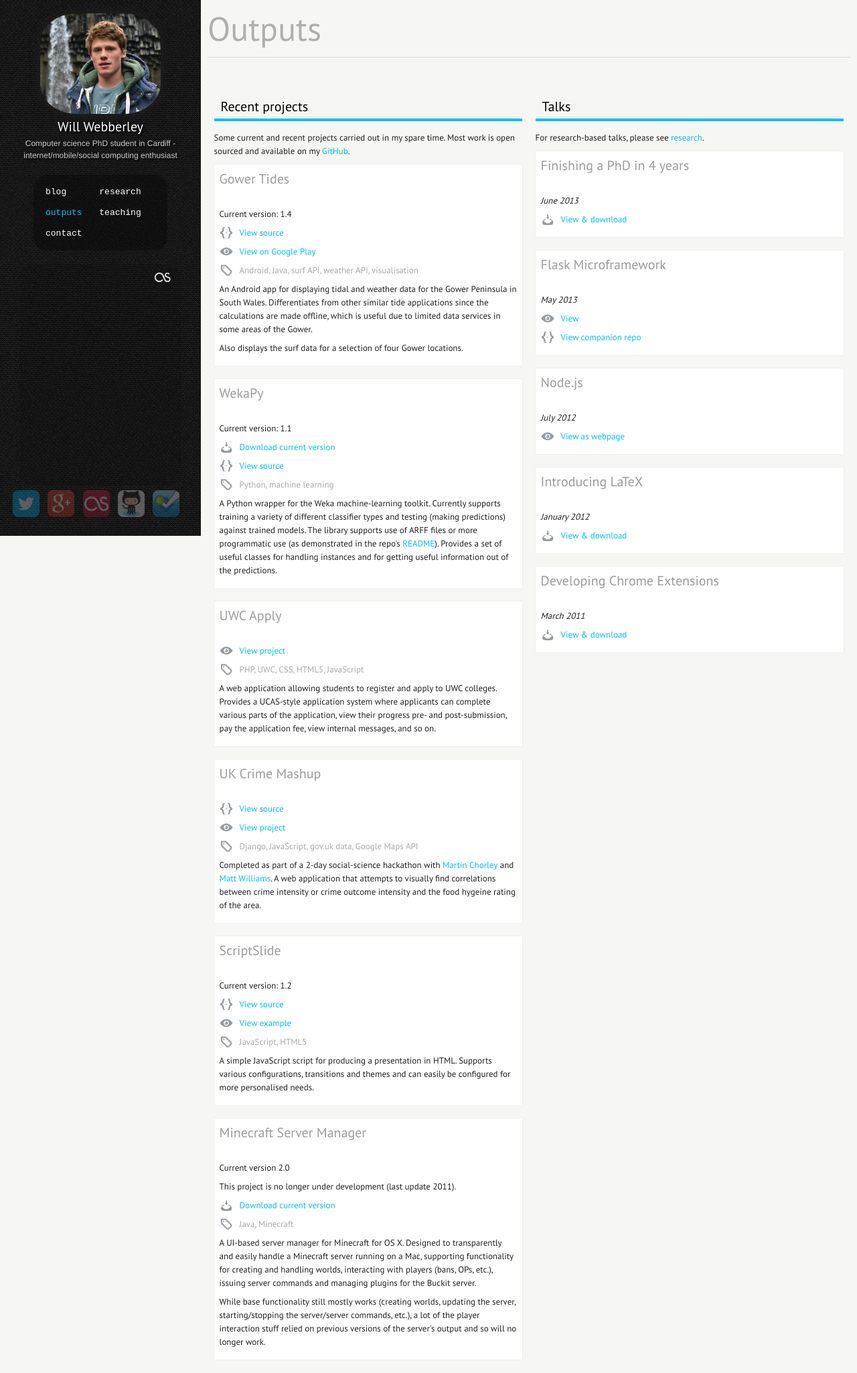
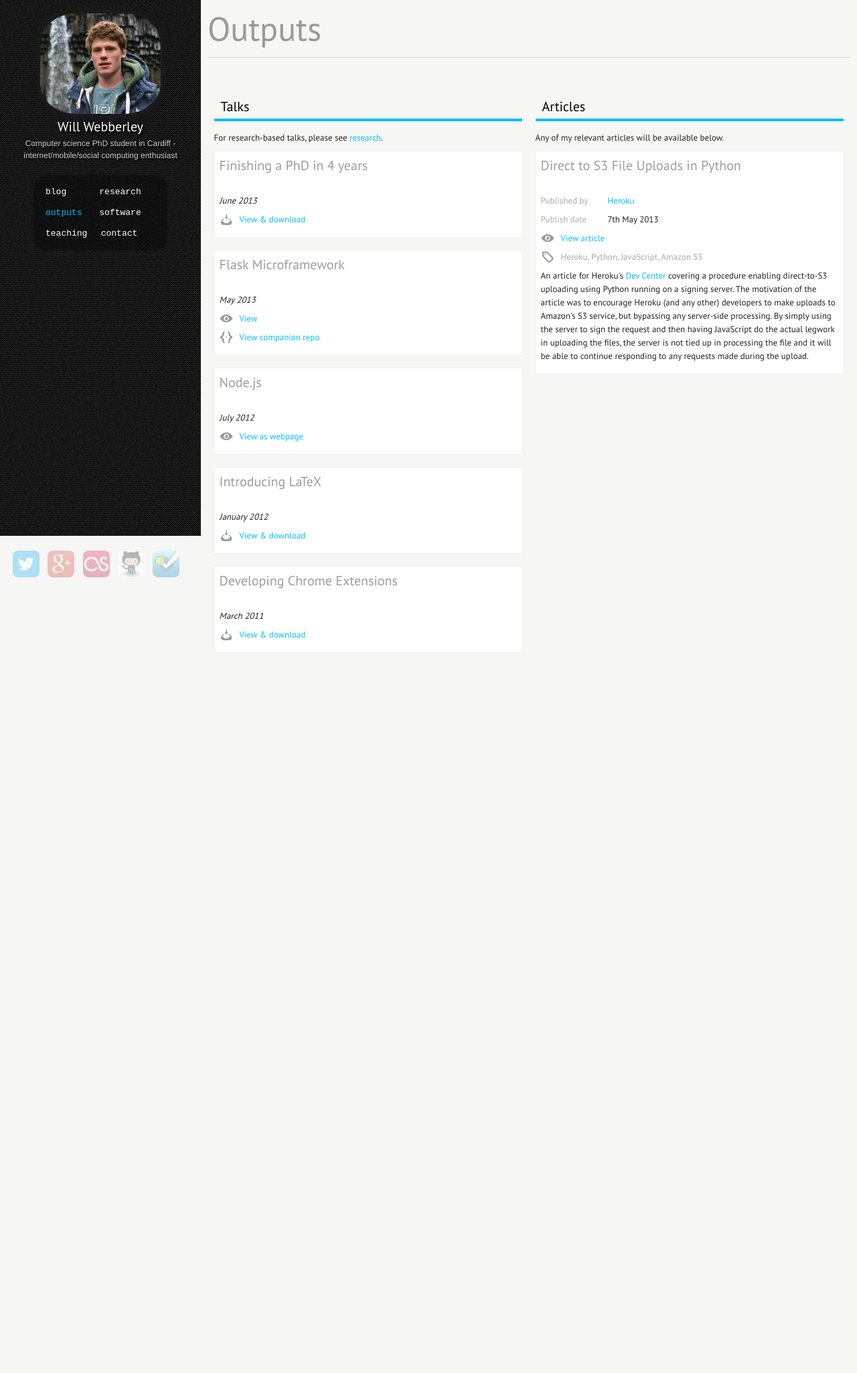
Before and after one commit to willwebberley/personal-website, a Flask app: page /outputs/ in a window 1280 px wide. Shown: the whole page at 67% size. After the commit the page ends 956 px from the top, so only its background shows below. Run offline with Flask 2, Linux system fonts and the light colour scheme; some libraries are stand-ins or nearby versions.

Commit message:
added new page

```diff
--- a/app.py
+++ b/app.py
@@ -64,6 +64,11 @@ def research():
 @app.route('/outputs/')
 def outputs():
         return render_template('outputs.html', mobile = request.mobile)
+
+# flyingsparx.net/software
+@app.route('/software/')
+def software():
+        return render_template('software.html', mobile = request.mobile)
 
 # flyingsparx.net/teaching
 @app.route('/teaching/')
--- a/static/css/style.css
+++ b/static/css/style.css
@@ -76,7 +76,7 @@ section.small:nth-of-type(2){
 }
 
 h1{
-    color:rgba(100,100,100,0.7);
+    color:rgba(100,100,100,0.9);
     margin-bottom:20px;
     font-size:50px;
     opacity:0.7;
@@ -84,7 +84,6 @@ h1{
     padding-bottom:10px;
     border-bottom:1px solid #ccc;
     font-weight:lighter;
-    text-shadow:1px 1px white;
 }
 
 h2{
--- a/templates/layout.html
+++ b/templates/layout.html
@@ -30,6 +30,7 @@
         <a href="/" {% if 'home' == request.endpoint or 'post' == request.endpoint%}class="active"{% endif %}>blog</a>
         <a href="/research" {% if 'research' == request.endpoint %}class="active"{% endif %}>research</a>
         <a href="/outputs" {% if 'outputs' == request.endpoint %}class="active"{% endif %}>outputs</a>
+        <a href="/software" {% if 'software' == request.endpoint %}class="active"{% endif %}>software</a>
         <a href="/teaching" {% if 'teaching' == request.endpoint %}class="active"{% endif %}>teaching</a>
         <a href="/contact" {% if 'contact' == request.endpoint %}class="active"{% endif %}>contact</a>
         <!--<a href="/photos" {% if 'photos' == request.endpoint %}class="active"{% endif %}>pics</a>-->
--- a/templates/outputs.html
+++ b/templates/outputs.html
@@ -3,66 +3,6 @@
 {% block body %}
 
 <h1>Outputs</h1>
-
-<section class="small">
-    <h2>Recent projects</h2>
-
-    <p>Some current and recent projects carried out in my spare time. Most work is open sourced and available on my <a href="https://github.com/flyingsparx" target="_blank">GitHub</a>.</p>
-
-    <div class="item">
-    <h3>Gower Tides</h3>
-    <p>Current version: 1.4</p>
-    <p><a class="source" href="https://github.com/flyingsparx/GowerTides" target="_blank">View source</a></p>
-    <p><a class="view" href="https://play.google.com/store/apps/details?id=net.willwebberley.gowertides" target="_blank">View on Google Play</a></p>
-    <p><span class="tags">Android, Java, surf API, weather API, visualisation</span></p>
-    <p>An Android app for displaying tidal and weather data for the Gower Peninsula in South Wales. Differentiates from other similar tide applications since the calculations are made offline, which is useful due to limited data services in some areas of the Gower.</p>
-    <p>Also displays the surf data for a selection of four Gower locations.</p>
-    </div>
-
-    <div class="item">
-    <h3>WekaPy</h3>
-    <p>Current version: 1.1</p>
-    <p><a class="download" href="https://raw.github.com/flyingsparx/WekaPy/master/wekapy.py" target="_blank">Download current version</a></p>
-    <p><a class="source" href="https://github.com/flyingsparx/WekaPy" target="_blank">View source</a></p>
-    <p><span class="tags"></label>Python, machine learning</p>
-    <p>A Python wrapper for the Weka machine-learning toolkit. Currently supports training a variety of different classifier types and testing (making predictions) against trained models. The library supports use of ARFF files or more programmatic use (as demonstrated in the repo's <a href="https://github.com/flyingsparx/WekaPy#example-usage" target="_blank">README</a>). Provides a set of useful classes for handling instances and for getting useful information out of the predictions.</p>
-    </div>
-
-    <div class="item">
-    <h3>UWC Apply</h3>
-    <p><a class="view" href="http://www.uwcgbapply.org" target="_blank">View project</a></p>
-    <p><span class="tags">PHP, UWC, CSS, HTML5, JavaScript</span></p>
-    <p>A web application allowing students to register and apply to UWC colleges. Provides a UCAS-style application system where applicants can complete various parts of the application, view their progress pre- and post-submission, pay the application fee, view internal messages, and so on.</p>
-    </div>
-
-    <div class="item">
-    <h3>UK Crime Mashup</h3>
-    <p><a class="source" href="https://github.com/martinjc/digisocial" target="_blank">View source</a></p>
-    <p><a class="view" href="http://ukcrimemashup.nomovingparts.net" target="_blank">View project</a></p>
-    <p><span class="tags">Django, JavaScript, gov.uk data, Google Maps API</span></p>
-    <p>Completed as part of a 2-day social-science hackathon with <a href="http://martinjc.com/" target="_blank">Martin Chorley</a> and <a href="http://mattjw.net/" target="_blank">Matt Williams</a>. A web application that attempts to visually find correlations between crime intensity or crime outcome intensity and the food hygeine rating of the area.</p>
-    </div>
-
-    <div class="item">
-    <h3>ScriptSlide</h3>
-    <p>Current version: 1.2</p>
-    <p><a class="source" href="https://github.com/flyingSparx/ScriptSlide" target="_blank">View source</a></p>
-    <p><a class="view" href="/static/downloads/scriptslide/index.html" target="_blank">View example</a></p>
-    <p><span class="tags">JavaScript, HTML5</span></p>
-    <p>A simple JavaScript script for producing a presentation in HTML. Supports various configurations, transitions and themes and can easily be configured for more personalised needs.</p>
-    </div>
-
-    <div class="item">
-    <h3>Minecraft Server Manager</h3>
-    <p>Current version 2.0</p>
-    <p>This project is no longer under development (last update 2011).</p>
-    <p><a class="download" href="/static/downloads/minecraft_server_manager.mpkg.zip">Download current version</a></p>
-    <p><span class="tags">Java, Minecraft</span></p>
-    <p>A UI-based server manager for Minecraft for OS X. Designed to transparently and easily handle a Minecraft server running on a Mac, supporting functionality for creating and handling worlds, interacting with players (bans, OPs, etc.), issuing server commands and managing plugins for the Buckit server.</p>
-    <p>While base functionality still mostly works (creating worlds, updating the server, starting/stopping the server/server commands, etc.), a lot of the player interaction stuff relied on previous versions of the server's output and so will no longer work.</p>
-    </div>
-
-</section>
 
 <section class="small">
 	<h2>Talks</h2>
@@ -102,4 +42,20 @@
 
 </section>
 
+<section class="small">
+    <h2>Articles</h2>
+    <p>Any of my relevant articles will be available below.</p>
+
+    <div class="item">
+        <h3>Direct to S3 File Uploads in Python</h3>
+        <p><label>Published by</label><a href="https://www.heroku.com" target="_blank">Heroku</a></p>
+        <p><label>Publish date</label>7th May 2013</p>
+        <p><span class="view"><a href="https://devcenter.heroku.com/articles/s3-upload-python" target="_blank">View article</a></span></p>
+        <p><span class="tags">Heroku, Python, JavaScript, Amazon S3</span></p>
+        <p>An article for Heroku's <a href="https://devcenter.heroku.com/" target="_blank">Dev Center</a> covering a procedure enabling direct-to-S3 uploading using Python running on a signing server. The motivation of the article was to encourage Heroku (and any other) developers to make uploads to Amazon's S3 service, but bypassing any server-side processing. By simply using the server to sign the request and then having JavaScript do the actual legwork in uploading the files, the server is not tied up in processing the file and it will be able to continue responding to any requests made during the upload.</p>
+    </div>
+</section>
+
+
+
 {% endblock %}
```
Also changed, not shown: templates/research.html (+10 -1 lines), templates/software.html (added, +77 -0 lines).
